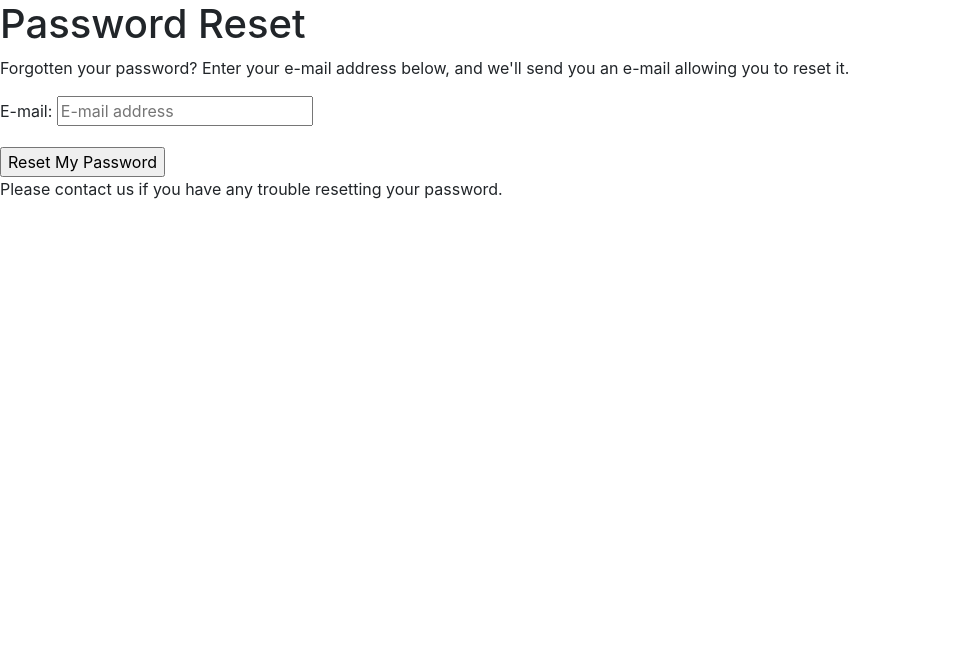
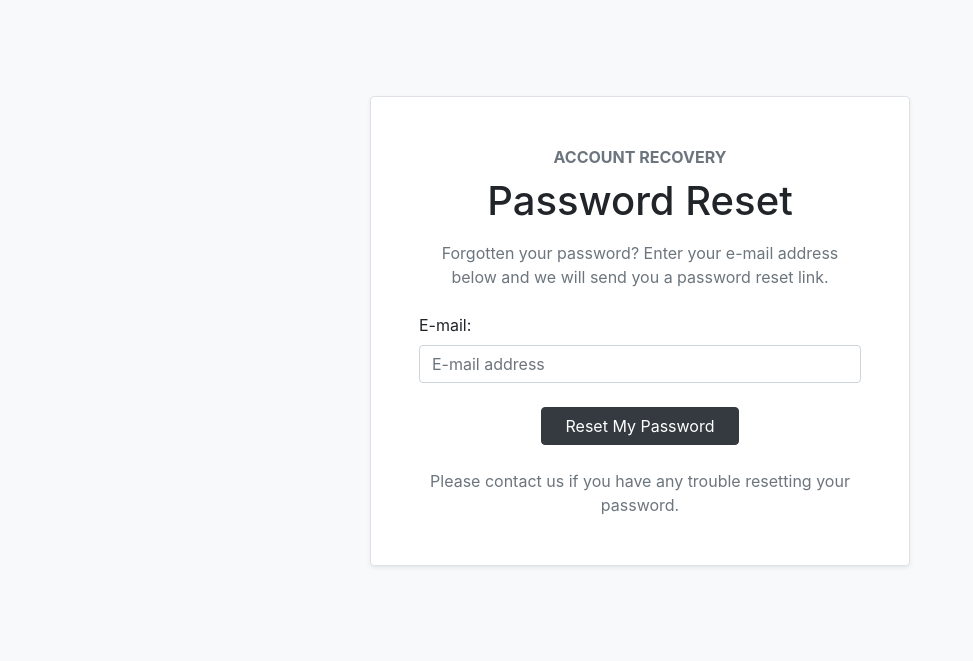
Before and after one commit to Robertas-Cyberattack/artificium, a Django app: page /accounts/password/reset/ in a window 1280 px wide. Shown: the part 95-756 px from the top of the page, without its empty margins (0-973 px from the left). Run offline with Django 3.2, Linux system fonts and the light colour scheme; some libraries are stand-ins or nearby versions.

Commit message:
Improve password reset page design

```diff
--- a/templates/allauth/account/password_reset.html
+++ b/templates/allauth/account/password_reset.html
@@ -1,24 +1,68 @@
-{% extends "account/base.html" %}
+{% extends "base.html" %}
 
 {% load i18n %}
 {% load account %}
 
-{% block head_title %}{% trans "Password Reset" %}{% endblock %}
+{% block extra_title %} | Password Reset{% endblock %}
 
 {% block content %}
 
-    <h1>{% trans "Password Reset" %}</h1>
+<section class="py-5 bg-light">
+    <div class="container py-lg-5">
+        <div class="row justify-content-center">
+            <div class="col-12 col-md-10 col-lg-6">
+
+                <div class="bg-white shadow-sm border rounded p-4 p-lg-5">
+
+                    <div class="text-center mb-4">
+
+                        <p class="text-uppercase text-muted font-weight-bold mb-2">
+                            Account Recovery
+                        </p>
+
+                        <h1 class="mb-3">
+                            {% trans "Password Reset" %}
+                        </h1>
+
                         {% if user.is_authenticated %}
                             {% include "account/snippets/already_logged_in.html" %}
                         {% endif %}
 
-    <p>{% trans "Forgotten your password? Enter your e-mail address below, and we'll send you an e-mail allowing you to reset it." %}</p>
+                        <p class="text-muted mb-0">
+                            {% trans "Forgotten your password? Enter your e-mail address below and we will send you a password reset link." %}
+                        </p>
 
-    <form method="POST" action="{% url 'account_reset_password' %}" class="password_reset">
+                    </div>
+
+                    <form method="POST"
+                          action="{% url 'account_reset_password' %}"
+                          class="password_reset">
+
                         {% csrf_token %}
+
                         {{ form.as_p }}
-        <input type="submit" value="{% trans 'Reset My Password' %}" />
+
+                        <div class="text-center mt-4">
+                            <input type="submit"
+                                   value="{% trans 'Reset My Password' %}"
+                                   class="btn btn-dark px-4">
+                        </div>
+
                     </form>
 
-    <p>{% blocktrans %}Please contact us if you have any trouble resetting your password.{% endblocktrans %}</p>
+                    <div class="text-center mt-4">
+                        <p class="text-muted mb-0">
+                            {% blocktrans %}
+                            Please contact us if you have any trouble resetting your password.
+                            {% endblocktrans %}
+                        </p>
+                    </div>
+
+                </div>
+
+            </div>
+        </div>
+    </div>
+</section>
+
 {% endblock %}
```
Lines whose indentation alone changed are shown as unchanged.
